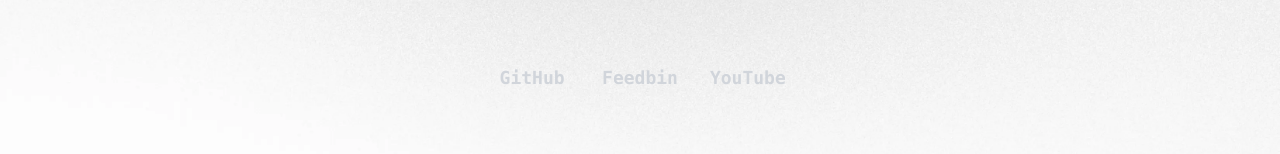
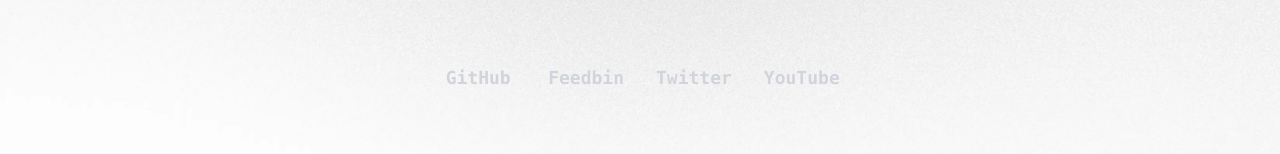
Before and after one commit to jacobwgillespie/startpage, an Astro site: page / in a window 1280 px wide. Shown: the part 356-510 px from the top of the page. Built offline with nearby package versions, Linux system fonts and the light colour scheme; Astro itself is replaced by a stand-in of ours.

Commit message:
Update dependencies, add Twitter

```diff
--- a/src/pages/index.astro
+++ b/src/pages/index.astro
@@ -8,9 +8,10 @@
     <div class="flex h-screen w-screen items-center justify-center">
       <div class="-mt-32 flex flex-col items-center">
         <CurrentTime client:load />
-        <div class="mt-16 grid grid-cols-3 gap-8 text-center text-lg font-semibold text-gray-300">
+        <div class="mt-16 grid grid-cols-4 gap-8 text-center text-lg font-semibold text-gray-300">
           <a class="inline-block hover:text-black" href="https://github.com">GitHub</a>
           <a class="inline-block hover:text-black" href="https://feedbin.com/">Feedbin</a>
+          <a class="inline-block hover:text-black" href="https://pro.twitter.com/">Twitter</a>
           <a class="inline-block hover:text-black" href="https://www.youtube.com/">YouTube</a>
         </div>
       </div>
--- a/tailwind.config.cjs
+++ b/tailwind.config.cjs
@@ -6,7 +6,7 @@
   theme: {
     extend: {
       fontFamily: {
-        mono: ['JetBrains Mono', ...defaultTheme.fontFamily.mono],
+        mono: ['Berkeley Mono', 'JetBrains Mono', ...defaultTheme.fontFamily.mono],
         sans: ['Inter', ...defaultTheme.fontFamily.sans],
       },
     },
```
Also changed, not shown: package.json (+18 -18 lines), pnpm-lock.yaml.
